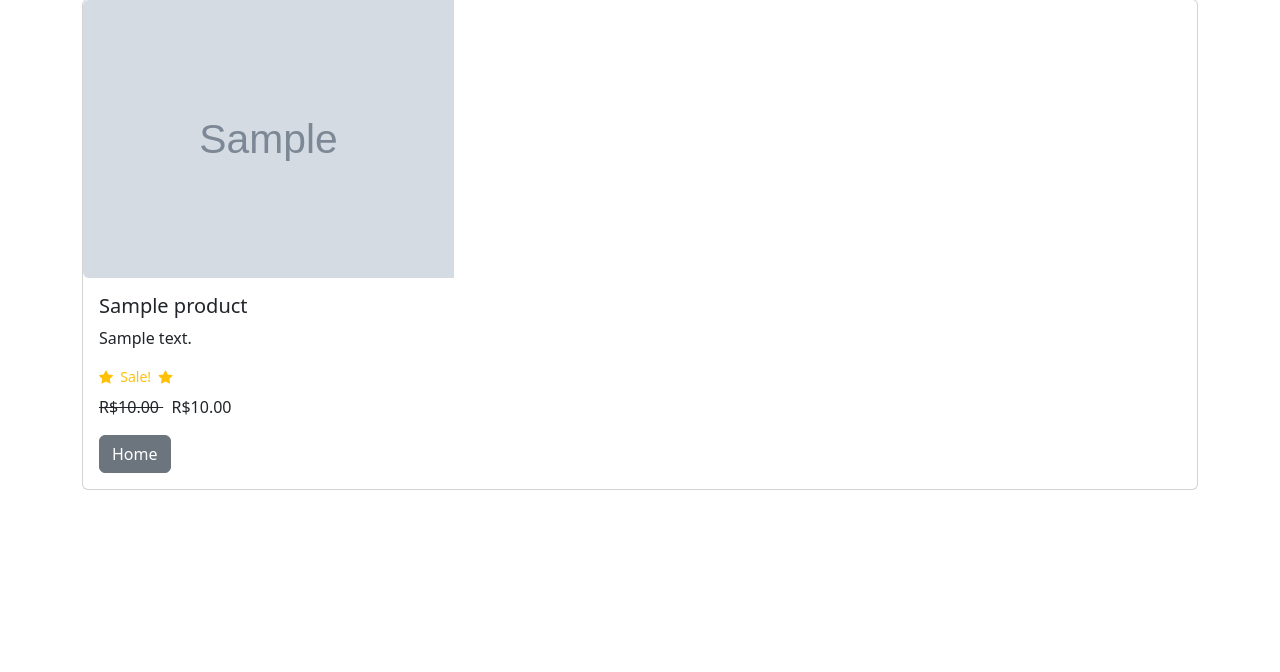
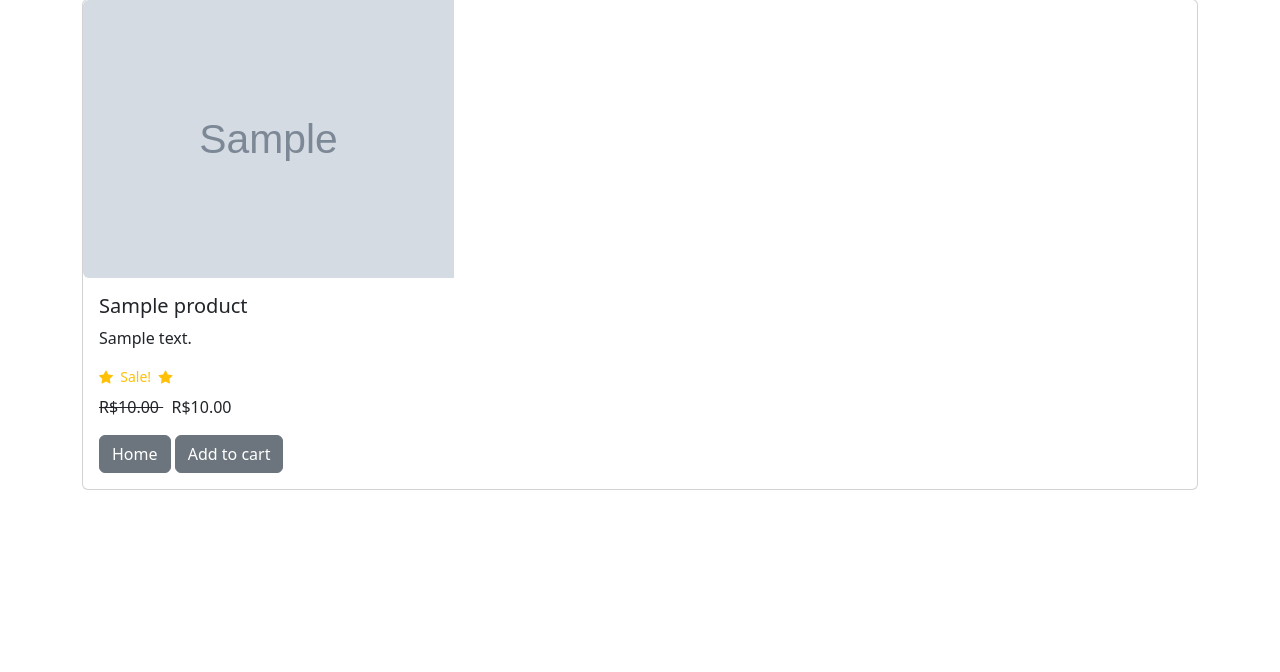
Before and after one commit to kelver-web/django-ecommerce-website, a Django app: page /product/1 in a window 1280 px wide. Shown: the part 81-753 px from the top of the page. Run offline with Django 5.2, Linux system fonts and the light colour scheme; tables that the repository leaves empty hold one stand-in row (values such as "Sample post"); grey boxes marked "Sample" are stand-in pictures; some libraries are stand-ins or nearby versions.

Commit message:
Add product to cart with ajax

```diff
--- a/cart/cart.py
+++ b/cart/cart.py
@@ -12,3 +12,16 @@ class Cart:
 
         # Make sure cart is available on all pages of site
         self.cart = cart
+
+
+    def add(self, product):
+        product_id = str(product.id)
+
+        # Logic
+        if product_id in self.cart:
+            pass
+        else:
+            self.cart[product_id] = {'price': str(product.price)}
+            #self.cart[product_id] = int(product_qty)
+
+        self.session.modified = True
--- a/cart/context_processors.py
+++ b/cart/context_processors.py
@@ -1,4 +1,4 @@
-from .cart import Cart
+from . cart import Cart
 
 
 # Create context processor so our cart can work on all pages of the site.
--- a/store/templates/store/base.html
+++ b/store/templates/store/base.html
@@ -24,6 +24,8 @@
     />
     <!-- Core theme CSS (includes Bootstrap)-->
     <link href="{% static 'css/styles.css' %}" rel="stylesheet" />
+    <!-- jquery -->
+    <script src="https://code.jquery.com/jquery-3.7.1.min.js" integrity="sha256-/JqT3SQfawRcv/BIHPThkBvs0OEvtFFmqPF/lYI/Cxo=" crossorigin="anonymous"></script>
   </head>
   <body>
     {% include "store/navbar.html" %}
--- a/store/templates/store/navbar.html
+++ b/store/templates/store/navbar.html
@@ -3,7 +3,7 @@
   <div class="container px-4 px-lg-5">
     <a class="navbar-brand" href="{% url 'home' %}">Ecommerce</a>
     <button
-      class="navbar-toggler"
+      class="navbar-toggler ms-auto"
       type="button"
       data-bs-toggle="collapse"
       data-bs-target="#navbarSupportedContent"
--- a/store/templates/store/product.html
+++ b/store/templates/store/product.html
@@ -30,13 +30,54 @@
                   &nbsp; R${{ product.sale_price }}
             {% else %}
                 {{ product.price }}
+                <br/>ID: {{ product.id }}
             {% endif %}
           </p>
           <a href="{% url 'home' %}" class="btn btn-secondary">Home<a/>
+          <button type="button" value="{{ product.id }}" id="add-cart" class="btn btn-secondary">Add to cart</button>
         </div>
       </div>
     </div>
   </div>
 </div>
 <br/><br/><br/><br/><br/><br/><br/><br/><br/><br/>
+
+
+<script>
+// Check if button pressed
+$(document).on('click', '#add-cart', function(e){
+    e.preventDefault();
+    $.ajax({
+        type: 'POST',
+        url: '{% url 'cart_add' %}',
+        data: {
+          product_id: $('#add-cart').val(),
+          product_qty: $('#qty-cart option:selected').text(),
+          csrfmiddlewaretoken: '{{ csrf_token }}',
+          action: 'post'
+        },
+
+        success: function(json){
+          console.log(json)
+
+        },
+
+        error: function(xhr, errmsg, err){
+
+        }
+
+
+    });
+
+
+
+})
+
+
+
+
+</script>
+
+
+
 {% endblock %}
```
Also changed, not shown: cart/views.py (+27 -2 lines), media/uploads/product/propython_S6vfod8.jpg (added).
